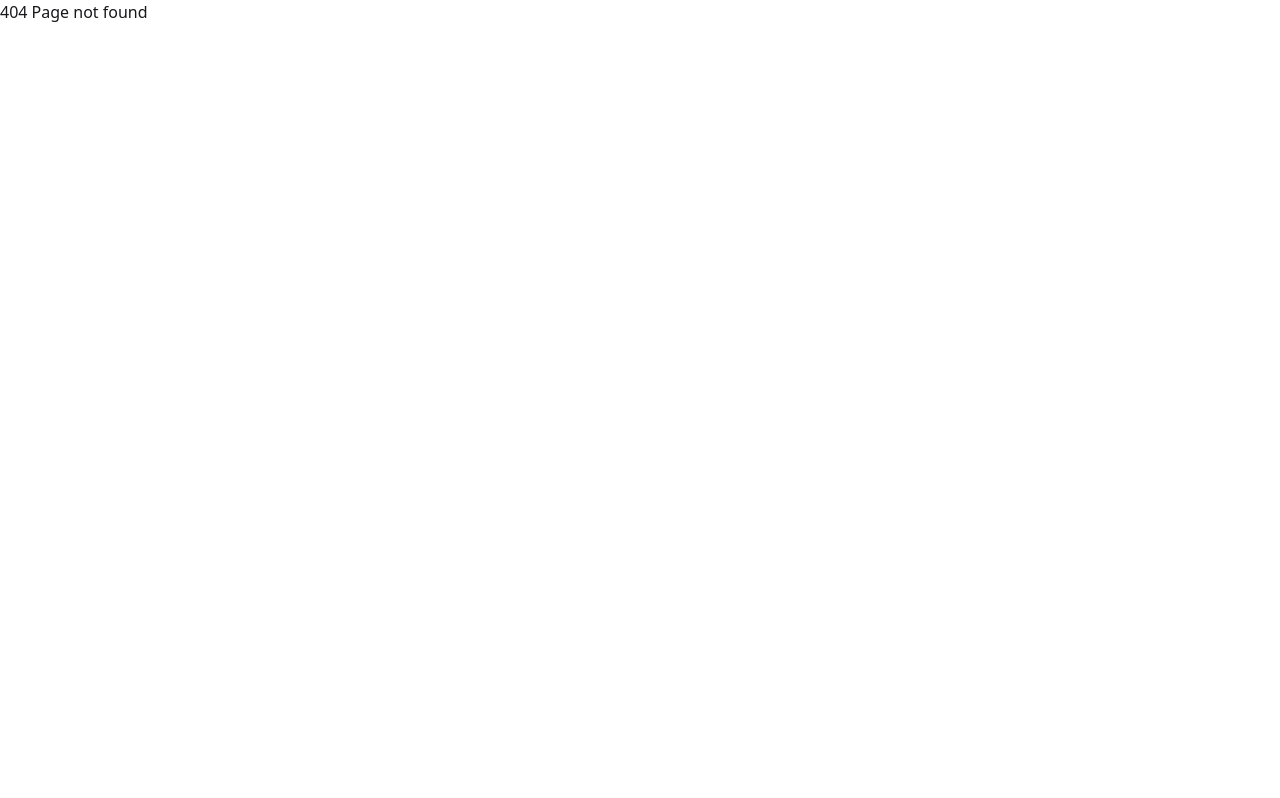
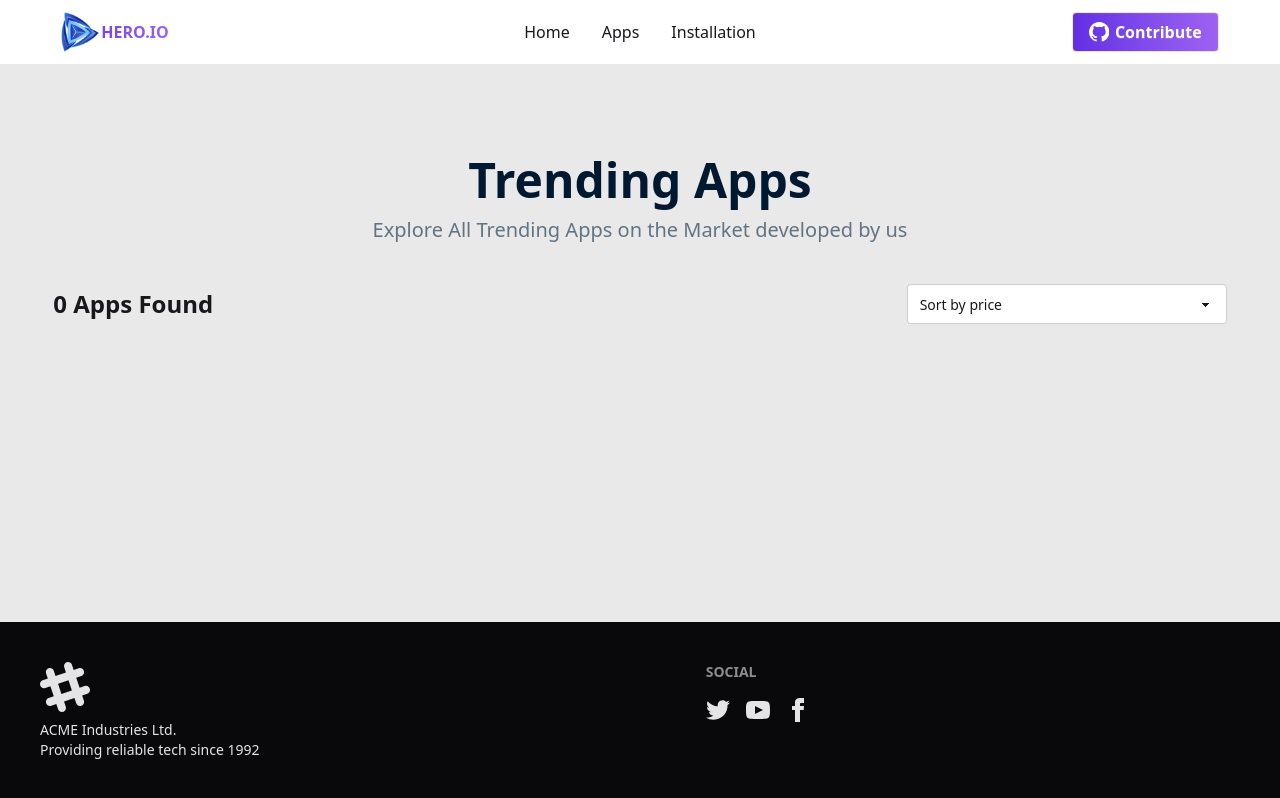
Before and after one commit to tanimahamed07/assignment-8, a React app: page /installation in a window 1280 px wide. Before the commit this address had no page. Built offline with nearby package versions, Linux system fonts and the light colour scheme; the HTML template or start-up script is replaced by a standard one.

Commit message:
done challange part

```diff
--- a/package.json
+++ b/package.json
@@ -15,6 +15,8 @@
     "react": "^19.1.1",
     "react-dom": "^19.1.1",
     "react-router": "^7.9.3",
+    "react-toastify": "^11.0.5",
+    "recharts": "^3.2.1",
     "tailwindcss": "^4.1.14"
   },
   "devDependencies": {
--- a/src/components/Card.jsx
+++ b/src/components/Card.jsx
@@ -1,11 +1,13 @@
 import React from 'react';
 import download from '../assets/icon-downloads.png'
 import star from '../assets/icon-ratings.png'
+import { Link } from 'react-router';
 const Card = ({app}) => {
-    const {image, title, ratingAvg, downloads} = app
+    const {image, title, ratingAvg, downloads, id} = app
 
     return (
 
+          <Link to={`/apps/${id}`}>
             <div className='card-body shadow p-[16px] rounded-[4px]'>
                 <div className=''>
                     <img className='rounded-[8px] w-full' src={image} alt="" />
@@ -16,6 +18,7 @@ const Card = ({app}) => {
                     <button className='bg-[#FFF0E1] px-[10px] py-[6px] flex items-center gap-[8px] text-[#FF8811]'><img className='w-[11px] h-[12px]' src={star} alt="" /> {ratingAvg}</button>
                 </div>
             </div>
+          </Link>
 
     );
 };
--- a/src/components/Navbar.jsx
+++ b/src/components/Navbar.jsx
@@ -4,7 +4,7 @@ import git from '../assets/Vector.png'
 import logo from '../assets/logo.png'
 const Navbar = () => {
     return (
-        <div className='bg-[#E9E9E9] w-full'>
+        <div className='bg-[white] w-full'>
             <div className="navbar w-11/12 mx-auto">
                 <div className="navbar-start">
                     <div className="dropdown">
@@ -26,7 +26,7 @@ const Navbar = () => {
                     <ul className="menu menu-horizontal px-1 gap-[32px] text-[16px] font-medium">
                         <NavLink to=''>Home</NavLink>
                         <NavLink to='/apps'>Apps</NavLink>
-                        <NavLink to=''>Installation</NavLink>
+                        <NavLink to='/installation'>Installation</NavLink>
                     </ul>
                 </div>
                 <div className="navbar-end ">
--- a/src/layouts/Root.jsx
+++ b/src/layouts/Root.jsx
@@ -2,15 +2,16 @@ import React from 'react';
 import Navbar from '../components/Navbar';
 import { Outlet } from 'react-router';
 import Footer from '../components/Footer';
-
+  import { ToastContainer } from 'react-toastify';
 const Root = () => {
     return (
         <div className='flex flex-col min-h-screen'>
             <Navbar></Navbar>
-            <div className='flex-1'>
+            <div className='flex-1 bg-[#E9E9E9]'>
                 <Outlet></Outlet>
             </div>
             <Footer></Footer>
+            <ToastContainer></ToastContainer>
         </div>
     );
 };
--- a/src/pages/Apps.jsx
+++ b/src/pages/Apps.jsx
@@ -3,7 +3,7 @@ import useApps from '../Hooks/useApps';
 import Card from '../components/Card';
 
 const Apps = () => {
-    const { apps } = useApps()
+    const { apps  } = useApps()
     const [search, setSearch] = useState('');
     const term = search.trim().toLocaleLowerCase()
   const searchedApps = term
--- /dev/null
+++ b/src/pages/AppsDetails.jsx
@@ -0,0 +1,48 @@
+import React, { useState } from 'react';
+import { useParams } from 'react-router';
+import useApps from '../Hooks/useApps';
+import download from '../assets/icon-downloads.png'
+import star from '../assets/icon-ratings.png'
+import like from '../assets/icon-review.png'
+import { updateList } from '../utils/localStorage';
+// import { addToLocalStorage } from '../utils/localStorage';
+const AppsDetails = () => {
+    const params = useParams()
+    const { apps } = useApps()
+    const [toggle, setToggle] = useState(false)
+    // console.log(params.id)
+    const id = params.id;
+    const appDetails = apps.find(app => app.id == id) || {}
+    // console.log(appDetails)
+    if(toggle){
+        updateList(appDetails)
+    }
+    const { image, title, companyName, ratingAvg, reviews, downloads, size } = appDetails
+    return (
+        <div className='w-11/12 mx-auto'>
+            <div>
+                <div className='flex items-center gap-[40px] pt-[80px] pb-[40px] '>
+                    <div>
+                        <img className='shadow max-w-[350px] max-h-[350px]' src={image} alt="" />
+                    </div>
+                    <div className='w-full'>
+                        <h1 className='text-[32px] font-bold'>{title}</h1>
+                        <p className='text-[20px]'><span className='text-[#627382]'>Developed by</span> <span className='text-[#632EE3] font-semibold'>{companyName}</span></p>
+                        <hr className="border-t border-gray-300 my-[30px] w-full" />
+                        <div className='flex gap-[30px]'>
+                            <div className='w-[150px]'><img src={download} alt="" /><p>Downloads</p> <h1 className='text-[40px] font-extrabold'>{downloads}K</h1></div>
+                            <div className='w-[150px]'><img src={star} alt="" /><p>Average Ratings</p><h1 className='text-[40px] font-extrabold'>{ratingAvg}</h1></div>
+                            <div className='w-[150px]'><img src={like} alt="" /><p>Total Reviews</p><h1 className='text-[40px] font-extrabold'>{reviews}K</h1></div>
+                        </div>
+                        <button onClick={()=> setToggle(true)} className={`
+                        ${toggle ? 'bg-gray-400 cursor-not-allowed' : 'bg-[#00D390]'}
+                            bg-[#00D390] disable text-white px-[20px] py-[14px] rounded-[4px] mt-[30px]`}>{toggle ? 'Installed': 'Install'} ({size} MB)</button>
+                    </div>
+                </div>
+                <hr className="border-t-3 border-gray-300 my-[30px] w-full" />
+            </div>
+        </div>
+    );
+};
+
+export default AppsDetails;
--- /dev/null
+++ b/src/pages/Installation.jsx
@@ -0,0 +1,61 @@
+import React, { useState } from 'react';
+// import { getStoredApps } from '../utils/localStorage';
+// import useApps from '../Hooks/useApps';
+import InstalledApps from './InstalledApps';
+import { loadInstalledList } from '../utils/localStorage';
+
+const Installation = () => {
+    const [appList, setAppList] = useState(() => loadInstalledList());
+
+    const [sortOrder, setSortOrder] = useState('none')
+
+    const sortedItem = (() => {
+        if (sortOrder === 'size-asc') {
+            return [...appList].sort((a, b) => a.size - b.size)
+        } else if (sortOrder === 'size-desc') {
+            return [...appList].sort((a, b) => b.size - a.size)
+        } else {
+            return appList
+        }
+    })()
+
+
+    // const appList = loadInstalledList()
+    // console.log(appList)
+    // const { apps } = useApps()
+    // console.log(apps)
+    // const installedAppsId = getStoredApps();
+    // console.log(installedAppsId)
+    // const installedApps = apps.filter(app => installedAppsId.includes(app.id.toString()));
+    // console.log(installedApps.slice(0, 1))
+
+
+    return (
+        <div className='w-11/12 mx-auto'>
+            <div className='text-center pt-[80px] pb-[40px]'>
+                <h1 className='text-[#001931] font-bold text-[48px]'>Trending Apps</h1>
+                <p className='text-[#627382] text-xl'>Explore All Trending Apps on the Market developed by us</p>
+            </div>
+            <div className='flex items-center justify-between pb-4'>
+                <h1 className='text-[24px] font-semibold'>{appList.length} Apps Found</h1>
+                <label className='form-control w-full max-w-xs'>
+                    <select
+                        className='select select-border'
+                        value={sortOrder}
+                        onChange={e => setSortOrder(e.target.value)}>
+                        <option value="none">Sort by price</option>
+                        <option value="size-asc">Low-&gt;High</option>
+                        <option value="size-desc">High-&gt;Low</option>
+                    </select>
+                </label>
+            </div>
+            <div className=''>
+                {
+                    sortedItem.map(app => <InstalledApps setAppList={setAppList} key={app.id} app={app}></InstalledApps>)
+                }
+            </div>
+        </div>
+    );
+};
+
+export default Installation;
--- /dev/null
+++ b/src/pages/InstalledApps.jsx
@@ -0,0 +1,38 @@
+import React from 'react';
+import download from '../assets/icon-downloads.png'
+import star from '../assets/icon-ratings.png'
+import { removeFromAppsList } from '../utils/localStorage';
+import { toast } from 'react-toastify';
+// import { removeFromLocalStorage } from '../utils/localStorage';
+const InstalledApps = ({ app, setAppList }) => {
+
+    const handleRemove = (id) => {
+        removeFromAppsList(id)
+        setAppList(prev => prev.filter(a => a.id !== id))
+        toast.success(`${title} - App un-installed from your Device!`,{
+            position: "top-center"
+        })
+    }
+    console.log(app)
+    const { title, size, ratingAvg, downloads, image, id } = app
+    return (
+        <div>
+            <div className='flex items-center gap-5 rounded-[4px] justify-between p-4 bg-white mb-4'>
+                <div className='flex gap-5 items-center'>
+                    <img className='max-w-[80px] max-h-[80px] rounded-[8px]' src={image} alt="" />
+                    <div>
+                        <h2 className='text-[20px]'>{title}</h2>
+                        <div className='flex gap-4'>
+                            <div className='flex gap-1 items-center text-[#00D390]'><img className='w-[12px] h-[12px]' src={download} alt="" /> {downloads}</div>
+                            <div className='flex gap-1 items-center text-[#FF8811]'><img className='w-[12px] h-[12px]' src={star} alt="" /> {ratingAvg}</div>
+                            <div className='flex gap-1 items-center text-[#627382]'>{size} MB</div>
+                        </div>
+                    </div>
+                </div>
+                <button onClick={() => handleRemove(id)} className='btn text-white bg-[#00D390]'>Uninstall</button>
+            </div>
+        </div>
+    );
+};
+
+export default InstalledApps;
--- /dev/null
+++ b/src/utils/localStorage.js
@@ -0,0 +1,32 @@
+export const loadInstalledList = () => {
+    try {
+        const data = localStorage.getItem('installedList')
+        return data ? JSON.parse(data) : []
+    } catch (err) {
+        console.log(err)
+        return []
+    }
+}
+
+
+export const updateList = (App) => {
+    const appList = loadInstalledList()
+    try {
+        const isDuplicate = appList.some(p => p.id === App.id)
+        if (isDuplicate) return alert('Already added in wishlist')
+        const updatedAppList = [...appList, App]
+        localStorage.setItem('installedList', JSON.stringify(updatedAppList))
+    } catch (err) {
+        console.log(err)
+    }
+}
+
+export const removeFromAppsList = id => {
+    const appList = loadInstalledList();
+    try {
+        const updatedAppsList = appList.filter(p => p.id !== id)
+        localStorage.setItem('installedList', JSON.stringify(updatedAppsList))
+    } catch (err) {
+        console.log(err)
+    }
+}
```
Also changed, not shown: src/routes/Routes.jsx (+10 -0 lines), 1 other file (tests, documents, lock files or other folders).
